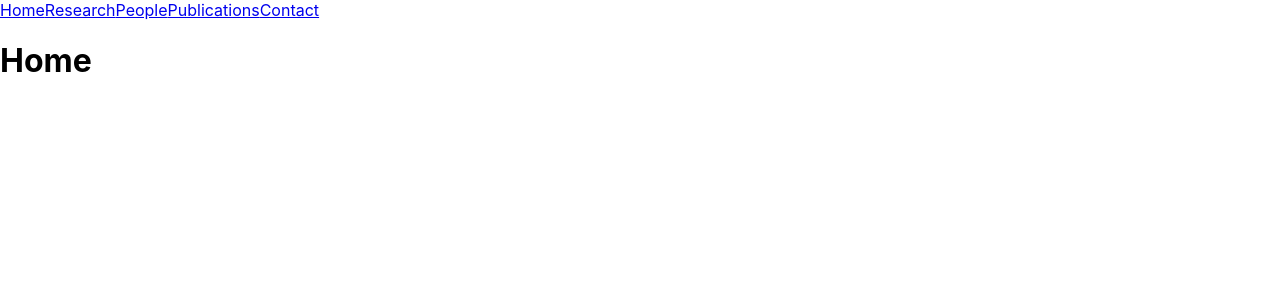
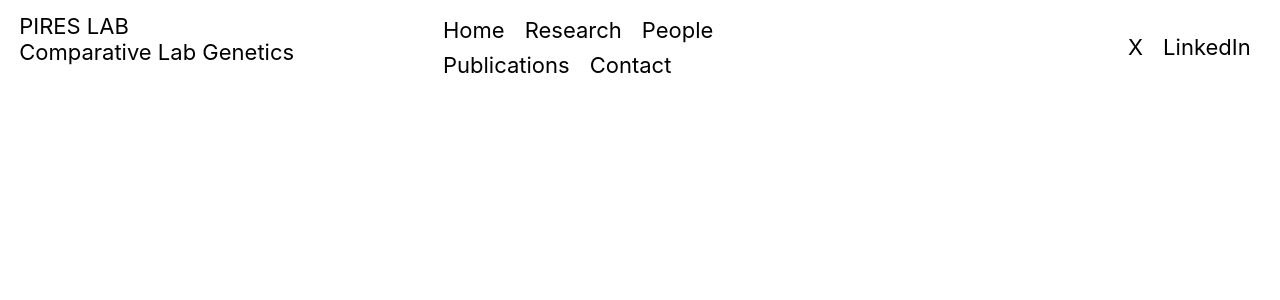
Before and after one commit to miguel4521/PiresLabWebsite, a React (Create React App) app: page /Pires/ in a window 1280 px wide. Shown: the top 300 px of the page. Built offline with nearby package versions, Linux system fonts and the light colour scheme.

Commit message:
added bare bones Navbar

```diff
--- a/package.json
+++ b/package.json
@@ -3,6 +3,7 @@
   "version": "0.1.0",
   "private": true,
   "dependencies": {
+    "@react-spring/parallax": "^9.7.3",
     "@react-spring/web": "^9.7.3",
     "@testing-library/jest-dom": "^5.17.0",
     "@testing-library/react": "^13.4.0",
--- a/src/App.js
+++ b/src/App.js
@@ -1,10 +1,10 @@
-import NavBar from "./NavBar";
+import Navbar from "./Navbar";
+import {Parallax, ParallaxLayer } from '@react-spring/parallax';
 
 function App() {
     return (
         <div>
-            <NavBar/>
-            <h1>Home</h1>
+            <Navbar/>
         </div>
     );
 }
--- a/src/NavBar.js
+++ /dev/null
@@ -1,13 +0,0 @@
-const NavBar = () => {
-    return (
-        <div>
-            <a href="#home">Home</a>
-            <a href="#research">Research</a>
-            <a href="#people">People</a>
-            <a href="publications">Publications</a>
-            <a href="Contact">Contact</a>
-        </div>
-    )
-}
-
-export default NavBar;
--- a/src/Navbar.css
+++ b/src/Navbar.css
@@ -0,0 +1,47 @@
+.panel {
+    position: fixed;
+    width: 100%;
+    font-size: 22px;
+    z-index: 100;
+}
+
+.sections {
+    display: flex;
+    padding: 1% 1.5%;
+}
+
+.left {
+    display: flex;
+    justify-content: flex-start;
+    flex-direction: column;
+    width: 33.33%;
+}
+
+.center {
+    display: flex;
+    width: 33.33%;
+    justify-content: center;
+}
+
+.right {
+    display: flex;
+    width: 33.33%;
+    justify-content: flex-end;
+}
+
+.anchor-container {
+    display: flex;
+    flex-wrap: wrap;
+    align-content: center;
+}
+
+.anchor-container a {
+    padding: 4px 10px 5px;
+    text-decoration: none;
+    color: black;
+    transition: 0.3s ease;
+}
+
+.anchor-container a:hover {
+    color: #8d8d8d;
+}
--- /dev/null
+++ b/src/Navbar.js
@@ -0,0 +1,33 @@
+import "./Navbar.css"
+
+const Navbar = () => {
+    return (
+        <nav className="panel">
+            <div className="sections desktop">
+                <div className="left">
+                    <div className="lab-name">PIRES LAB</div>
+                    <div className="">Comparative Lab Genetics</div>
+                </div>
+
+                <div className="center">
+                    <div className="anchor-container">
+                        <a href="#home">Home</a>
+                        <a href="#research">Research</a>
+                        <a href="#people">People</a>
+                        <a href="#publications">Publications</a>
+                        <a href="#contact">Contact</a>
+                    </div>
+                </div>
+
+                <div className="right">
+                    <div className="anchor-container">
+                        <a>X</a>
+                        <a>LinkedIn</a>
+                    </div>
+                </div>
+            </div>
+        </nav>
+    )
+}
+
+export default Navbar;
```
Also changed, not shown: 1 other file (tests, documents, lock files or other folders).
